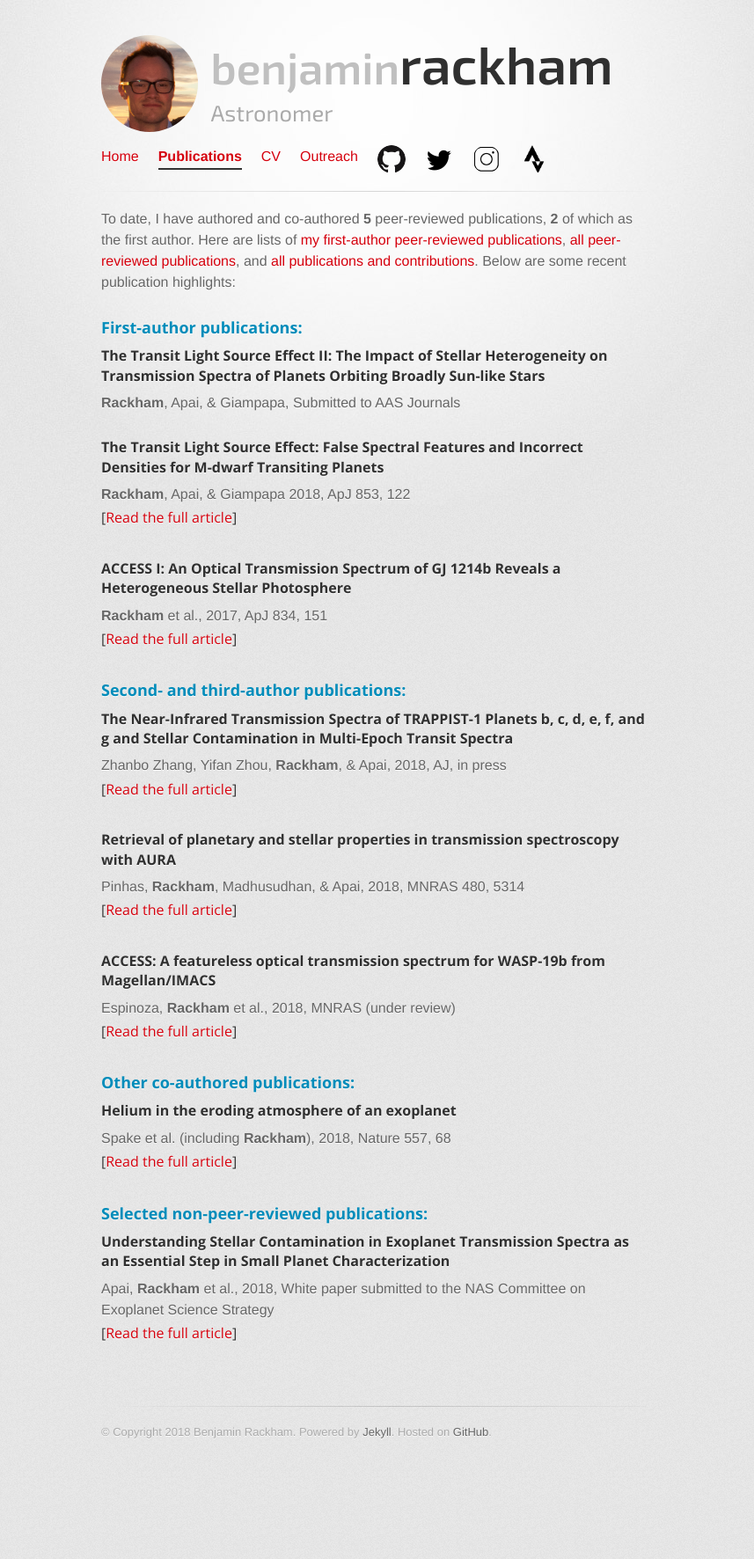
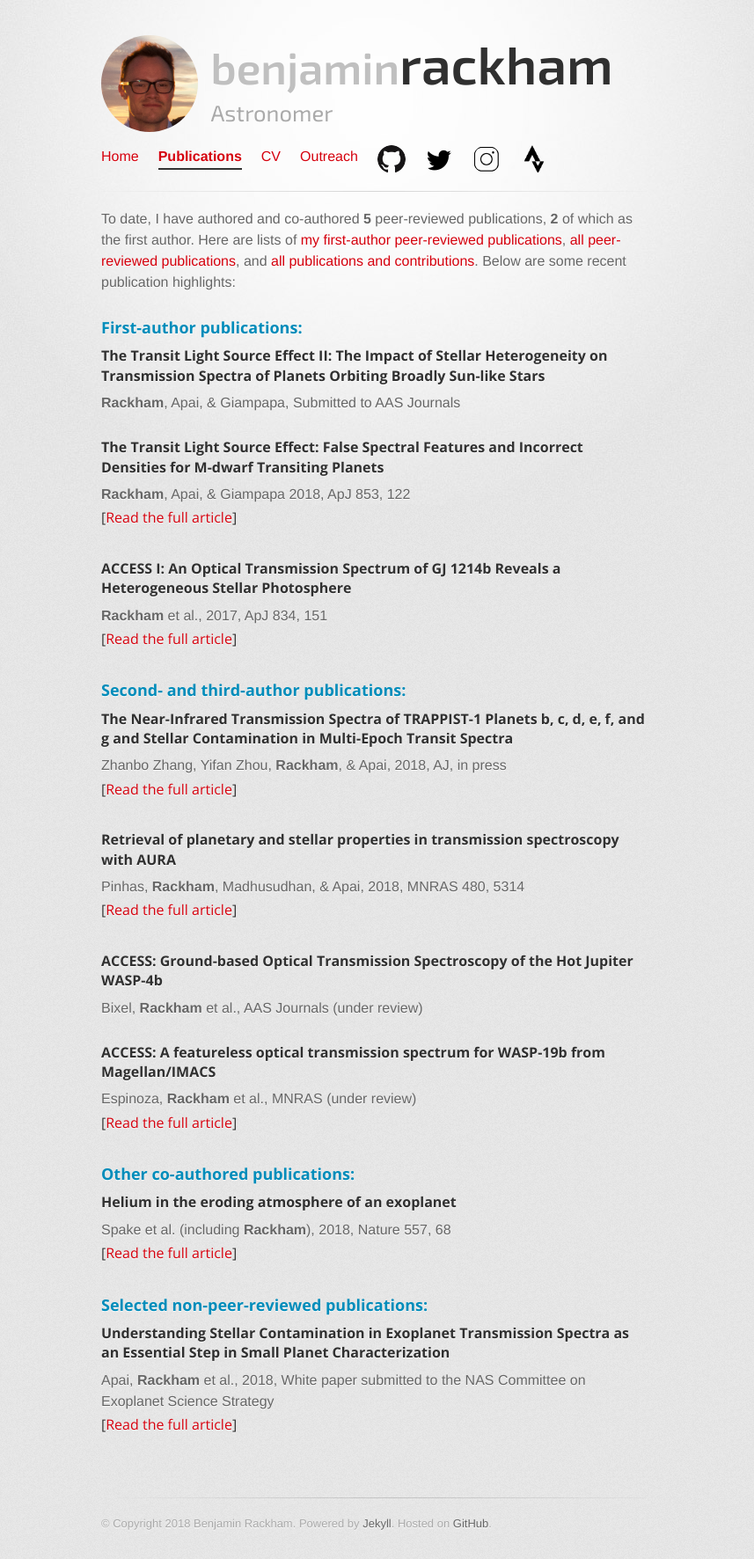
Before and after one commit to brackham/brackham.github.io, a Jekyll site: the page built from publications/index.html, in a window 1280 px wide. Shown: the whole page at 88% size, without its empty margins (215-1072 px from the left). Built offline with Jekyll 4.4.1, drawn with Linux system fonts in a browser that asks for light colours; before the commit the page ends 1668 px from its top, so only the background shows below that.

Commit message:
Added WASP-4b paper under review

```diff
--- a/publications/index.html
+++ b/publications/index.html
@@ -62,8 +62,13 @@ Below are some recent publication highlights:
   </div>
   <br>
   <div class="job">
+    <h4><b>ACCESS: Ground-based Optical Transmission Spectroscopy of the Hot Jupiter WASP-4b</b></h4>
+    Bixel, <b>Rackham</b> et al., AAS Journals (under review)<br>
+  </div>
+  <br>
+  <div class="job">
     <h4><b>ACCESS: A featureless optical transmission spectrum for WASP-19b from Magellan/IMACS</b></h4>
-    Espinoza, <b>Rackham</b> et al., 2018, MNRAS (under review)<br>
+    Espinoza, <b>Rackham</b> et al., MNRAS (under review)<br>
     <h4>[<a href="https://arxiv.org/abs/1807.10652" target="_blank">Read the full article</a>]</h4>
   </div>
   <br>
```
